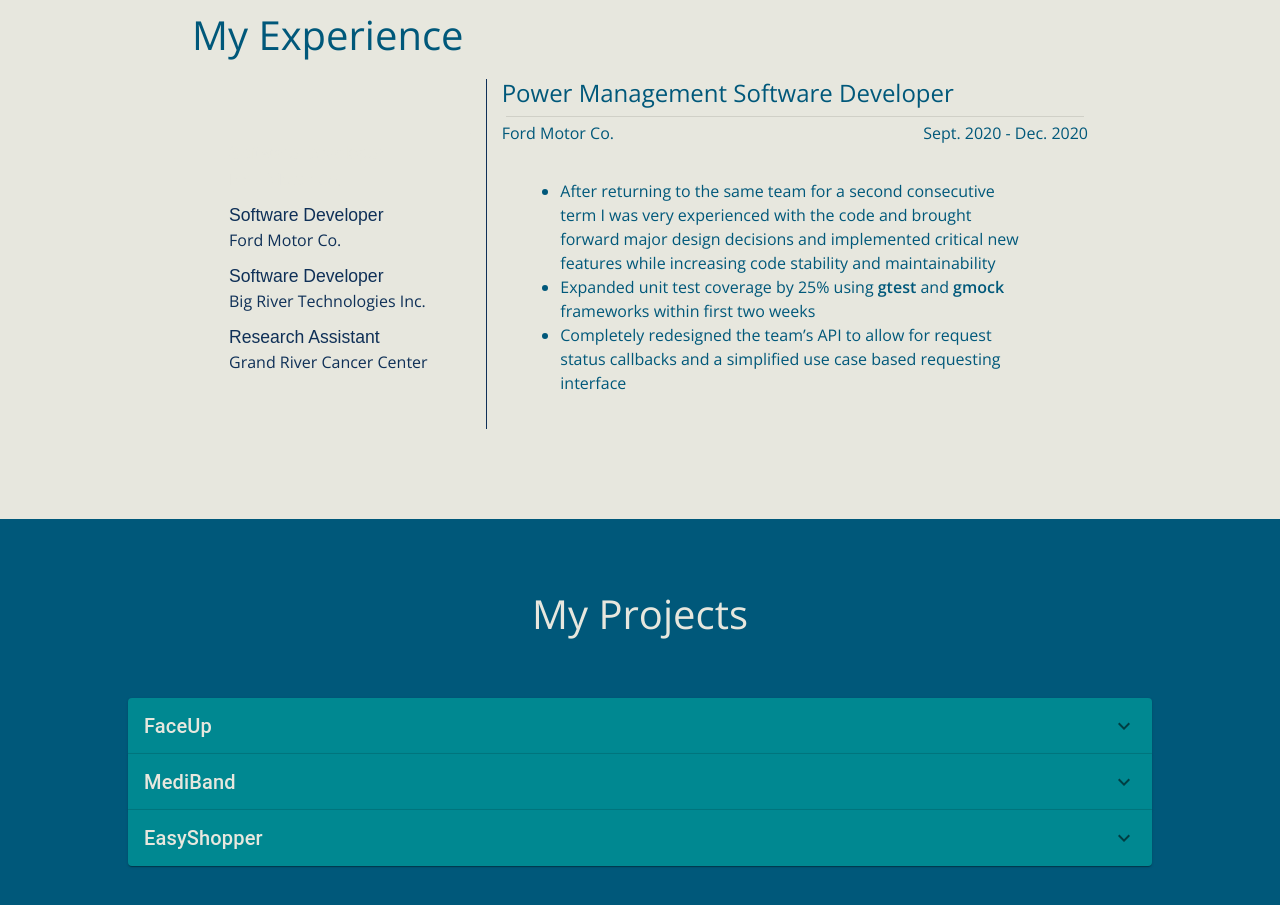
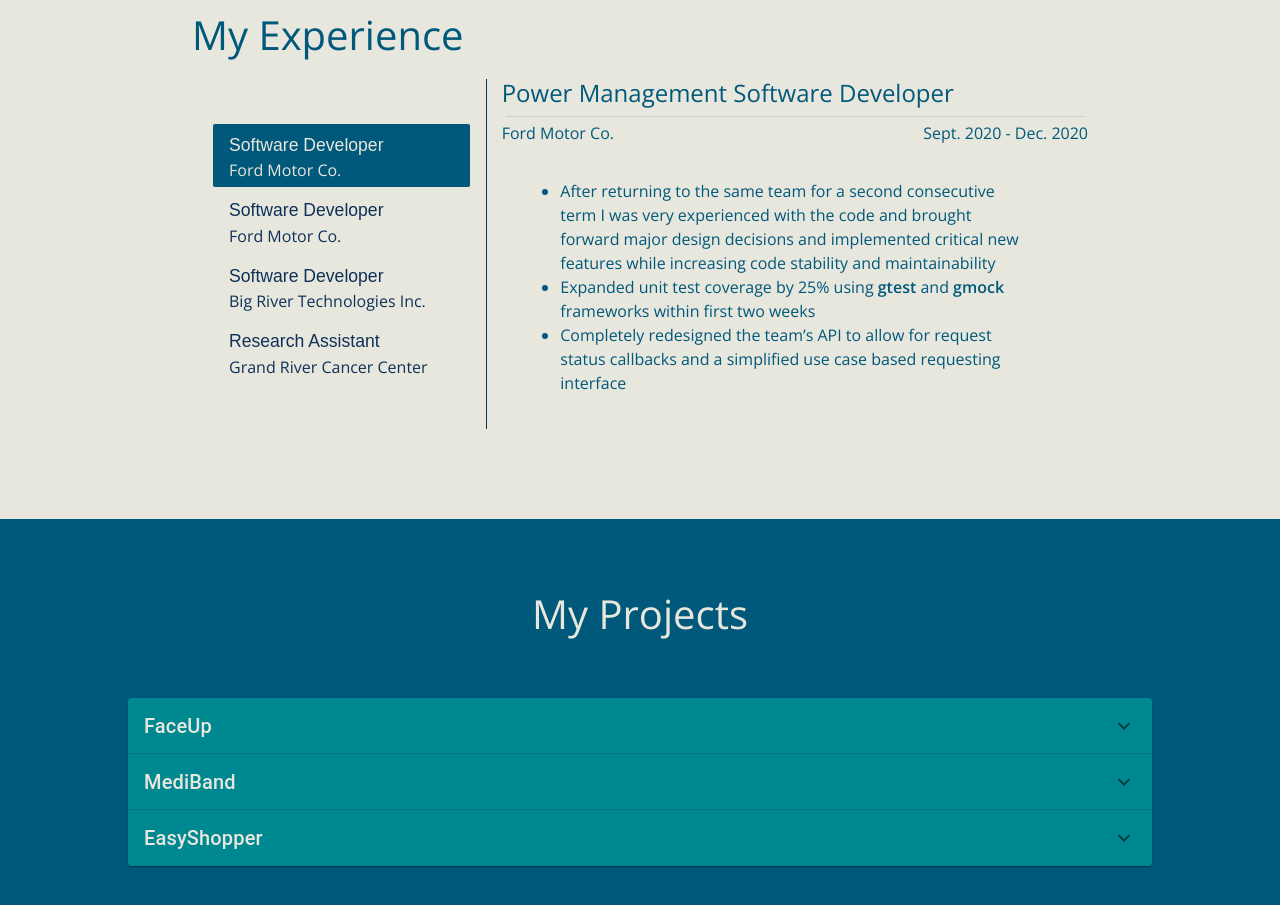
Before and after one commit to PatrickBMaloney/personal-website, a React (Create React App) app: page / in a window 1280 px wide. Shown: the part 1360-2265 px from the top of the page. Built offline with nearby package versions, Linux system fonts and the light colour scheme.

Commit message:
small fixes and new domain

```diff
--- a/package.json
+++ b/package.json
@@ -1,5 +1,5 @@
 {
-  "homepage": "http://patrickbmaloney.github.io/personal-website/",
+  "homepage": "http://www.pmaloney.me/",
   "name": "personal-website",
   "version": "0.1.0",
   "private": true,
--- a/src/Experience/Experience.css
+++ b/src/Experience/Experience.css
@@ -30,7 +30,7 @@ hr {
 
 .nav-panel {
     margin: auto;
-    height: 70%;
+    height: 75%;
     width: 100%;
 }
 
--- a/src/NavBar/NavBar.css
+++ b/src/NavBar/NavBar.css
@@ -1,5 +1,9 @@
 .nav-bar {
     background-color:#e7e7de;
+}
+
+.nav-bar .nav-link.active {
+    background-color:  #e7e7de;
 }
 
 @media (min-width: 990px) {
--- a/src/Projects/Projects.css
+++ b/src/Projects/Projects.css
@@ -76,10 +76,6 @@
     border: none;
 }
 
-.nav-link.active {
-    background-color:  #e7e7de;
-}
-
 .grocery-img {
     margin-top: 9%;
 }
```
